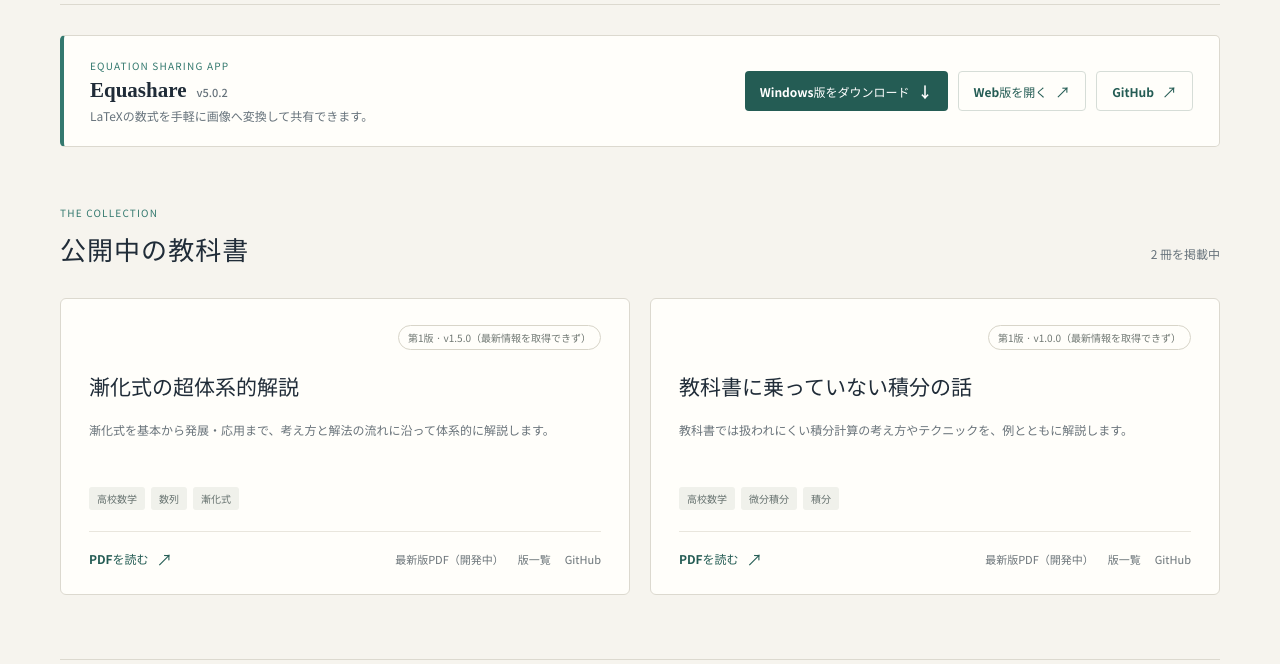
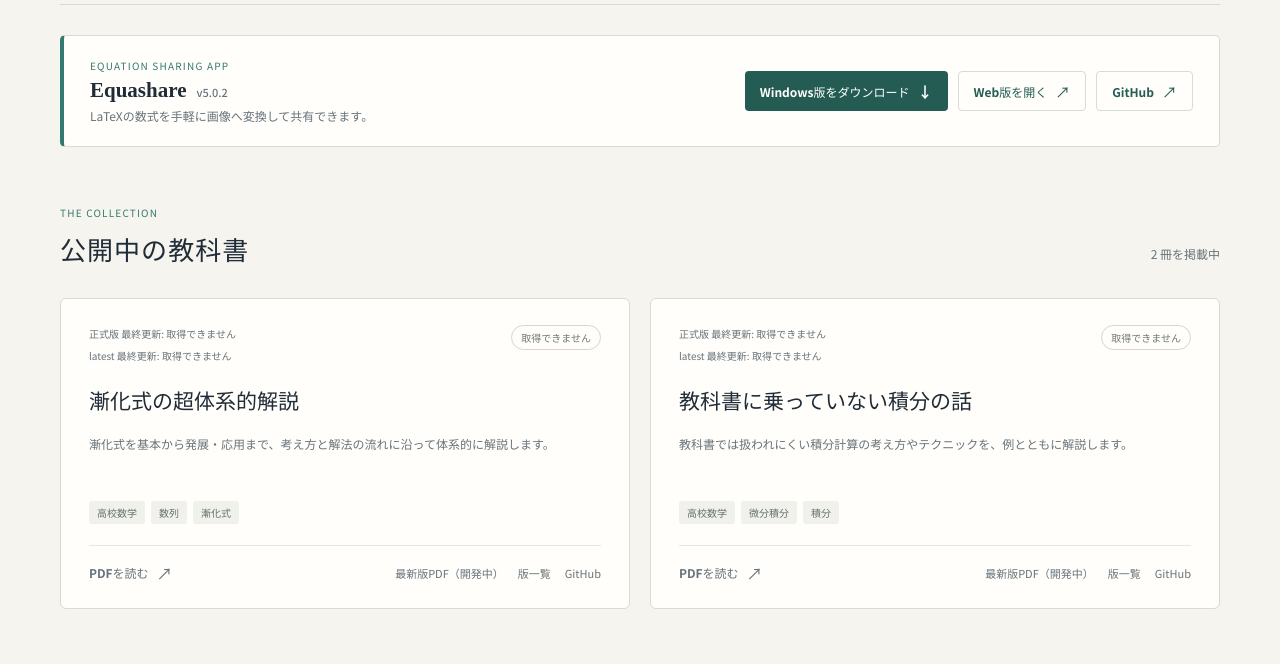
Before and after one commit to mas256/math-textbooks, a browser extension: page index.html in a window 1280 px wide. Shown: the part 81-745 px from the top of the page. Drawn offline with Linux system fonts and the light colour scheme; no server answers.

Commit message:
Use published Release metadata for PDF links, versions and update dates

```diff
--- a/app.js
+++ b/app.js
@@ -12,7 +12,8 @@ function createTextElement(tagName, className, text) {
 
 function externalLink(href, label, className, ariaLabel) {
   const link = document.createElement("a");
-  link.href = href;
+  if (href) link.href = href;
+  else link.setAttribute("aria-disabled", "true");
   link.target = "_blank";
   link.rel = "noopener noreferrer";
   link.textContent = label;
@@ -21,57 +22,39 @@ function externalLink(href, label, className, ariaLabel) {
   return link;
 }
 
-function versionedPdfUrl(pdfUrl, version) {
-  const url = new URL(pdfUrl);
-  if (version) url.searchParams.set("v", version);
-  return url.href;
-}
-
 function bookCard(book, index) {
   const article = document.createElement("article");
   article.className = "book-card";
-
-  const cardTop = document.createElement("div");
-  cardTop.className = "card-top";
-  const edition = createTextElement("span", "edition-label", "");
-  edition.append(document.createTextNode((book.edition || "版未登録") + " · "));
-  const version = createTextElement("span", "", "確認中…");
+  const cardTop = createTextElement("div", "card-top", "");
+  const dates = createTextElement("div", "update-dates", "");
+  for (const [kind, label] of [["release", "正式版"], ["latest", "latest"]]) {
+    const row = createTextElement("p", "update-date", label + " 最終更新: ");
+    const time = createTextElement("time", "", "確認中…");
+    time.id = kind + "-updated-" + index;
+    row.append(time);
+    dates.append(row);
+  }
+  const version = createTextElement("span", "release-label", "確認中…");
   version.id = "release-version-" + index;
-  edition.append(version);
-  cardTop.append(edition);
+  cardTop.append(dates, version);
 
   const title = createTextElement("h3", "", book.title || "書名未登録");
+  title.id = "book-title-" + index;
   const description = createTextElement("p", "description", book.description || "");
-
-  const tagList = document.createElement("ul");
-  tagList.className = "tag-list";
+  const tagList = createTextElement("ul", "tag-list", "");
   tagList.setAttribute("aria-label", "テーマ");
-  (book.tags || []).forEach((tag) => {
-    tagList.append(createTextElement("li", "", tag));
-  });
-
-  const actions = document.createElement("div");
-  actions.className = "card-actions";
-
-  const primaryLink = externalLink(versionedPdfUrl(book.pdf, book.version), "PDFを読む", "card-primary");
+  (book.tags || []).forEach((tag) => tagList.append(createTextElement("li", "", tag)));
+  const actions = createTextElement("div", "card-actions", "");
+  const primaryLink = externalLink(null, "PDFを読む", "card-primary");
   primaryLink.id = "release-pdf-" + index;
   const arrow = createTextElement("span", "", "↗");
   arrow.setAttribute("aria-hidden", "true");
   primaryLink.append(document.createTextNode(" "), arrow);
-
-  const secondaryLinks = document.createElement("div");
-  secondaryLinks.className = "card-secondary";
-  if (book.latest_pdf) {
-    secondaryLinks.append(externalLink(book.latest_pdf, "最新版PDF（開発中）"));
-  }
-  secondaryLinks.append(externalLink(book.releases, "版一覧"));
-  secondaryLinks.append(externalLink(
-    book.repository,
-    "GitHub",
-    "",
-    (book.title || "書籍") + "のRepository",
-  ));
-
+  const secondaryLinks = createTextElement("div", "card-secondary", "");
+  const latestLink = externalLink(null, "最新版PDF（開発中）");
+  latestLink.id = "latest-pdf-" + index;
+  secondaryLinks.append(latestLink, externalLink(book.releases, "版一覧"),
+    externalLink(book.repository, "GitHub", "", (book.title || "書籍") + "のRepository"));
   actions.append(primaryLink, secondaryLinks);
   article.append(cardTop, title, description, tagList, actions);
   return article;
@@ -83,70 +66,72 @@ function render() {
   grid.hidden = books.length === 0;
 }
 
-async function fetchLatestReleaseTag(repositoryUrl) {
-  const repository = new URL(repositoryUrl);
-  if (repository.protocol !== "https:" || repository.hostname.toLowerCase() !== "github.com") {
-    throw new Error("書籍のRepository URLがGitHub URLではありません");
-  }
-
-  const pathParts = repository.pathname.split("/").filter(Boolean);
-  if (pathParts.length !== 2) {
-    throw new Error("GitHub Repository URLの形式が正しくありません");
-  }
-
-  const owner = pathParts[0];
-  const repositoryName = pathParts[1].replace(/\.git$/i, "");
-  const apiUrl = "https://api.github.com/repos/"
-    + encodeURIComponent(owner) + "/"
-    + encodeURIComponent(repositoryName)
-    + "/releases/latest";
-  const response = await fetch(apiUrl, {
-    headers: { Accept: "application/vnd.github+json" },
-    cache: "no-cache",
-  });
-  if (!response.ok) {
-    throw new Error("GitHub Releases API: " + response.status);
-  }
-
-  const release = await response.json();
-  if (typeof release.tag_name !== "string" || !release.tag_name.trim()) {
-    throw new Error("最新Releaseにtag_nameがありません");
-  }
-  return release.tag_name.trim();
+function pdfUrl(site, info, development = false) {
+  // Encode the title as a filename, including characters such as # and %.
+  const url = new URL(encodeURIComponent(info.pdf), site);
+  if (development) url.searchParams.set("sha", info.sha256);
+  return url.href;
 }
 
-function showFallbackVersion(book, label) {
-  const fallback = typeof book.version === "string" ? book.version.trim() : "";
-  if (fallback) {
-    label.textContent = fallback + "（最新情報を取得できず）";
-  } else {
-    label.textContent = "版数を取得できません";
+function validateCatalog(catalog) {
+  if (catalog.schema_version !== 1 || typeof catalog.title !== "string" || !catalog.title) {
+    throw new Error("公開PDF情報の形式が正しくありません");
   }
-  label.setAttribute(
-    "aria-label",
-    fallback
-      ? fallback + "。GitHubから最新のリリース番号を取得できませんでした。"
-      : "GitHubから最新のリリース番号を取得できませんでした。",
-  );
+  if (!catalog.release) throw new Error("正式Release情報がありません");
+  for (const [kind, info] of [["release", catalog.release], ["latest", catalog.latest]]) {
+    if (!info) continue;
+    if (!/^v\d+\.\d+\.\d+$/.test(info.version)
+      || !/^[a-f0-9]{64}$/.test(info.sha256)
+      || !Number.isFinite(Date.parse(info.updated_at))) {
+      throw new Error("公開PDFのバージョン・日時・SHA-256が正しくありません");
+    }
+    const expected = (kind === "latest" ? "latest-" : "") + catalog.title + "-" + info.version + ".pdf";
+    if (info.pdf !== expected || /[\\/]/.test(info.pdf)) {
+      throw new Error("公開PDFのファイル名が正しくありません");
+    }
+  }
+  return catalog;
 }
 
-async function updateReleaseVersions() {
+function showUpdatedTime(element, value) {
+  element.dateTime = value;
+  element.textContent = new Intl.DateTimeFormat("ja-JP", {
+    timeZone: "Asia/Tokyo", year: "numeric", month: "2-digit", day: "2-digit",
+    hour: "2-digit", minute: "2-digit", hourCycle: "h23",
+  }).format(new Date(value)) + " JST";
+}
+
+async function updatePublications() {
   await Promise.all(books.map(async (book, index) => {
-    const label = document.getElementById("release-version-" + index);
-    if (!label) return;
-
+    const version = document.getElementById("release-version-" + index);
     try {
-      const tag = await fetchLatestReleaseTag(book.repository);
-      const pdfLink = document.getElementById("release-pdf-" + index);
-      if (pdfLink) pdfLink.href = versionedPdfUrl(book.pdf, tag);
-      label.textContent = tag;
-      label.title = "GitHubの最新公開Releaseから取得";
-      label.removeAttribute("aria-label");
+      const site = new URL(book.site);
+      if (site.protocol !== "https:") throw new Error("Pages URLはHTTPSで指定してください");
+      const response = await fetch(new URL("catalog.json", site), { cache: "no-store" });
+      if (!response.ok) throw new Error("公開PDF情報: " + response.status);
+      const catalog = validateCatalog(await response.json());
+      document.getElementById("book-title-" + index).textContent = catalog.title;
+      version.textContent = catalog.release.version;
+      version.title = "Pagesで配信中の正式Release";
+      for (const kind of ["release", "latest"]) {
+        const time = document.getElementById(kind + "-updated-" + index);
+        const link = document.getElementById(kind + "-pdf-" + index);
+        const info = catalog[kind];
+        if (info) {
+          showUpdatedTime(time, info.updated_at);
+          link.href = pdfUrl(site, info, kind === "latest");
+          link.removeAttribute("aria-disabled");
+        } else {
+          time.textContent = "未公開";
+          link.hidden = true;
+        }
+      }
     } catch (error) {
-      const pdfLink = document.getElementById("release-pdf-" + index);
-      if (pdfLink) pdfLink.href = versionedPdfUrl(book.pdf, book.version);
-      showFallbackVersion(book, label);
-      console.warn("最新Release番号を取得できませんでした:", book.repository, error);
+      version.textContent = "取得できません";
+      for (const kind of ["release", "latest"]) {
+        document.getElementById(kind + "-updated-" + index).textContent = "取得できません";
+      }
+      console.warn("公開PDF情報を取得できませんでした:", book.site, error);
     }
   }));
 }
@@ -160,7 +145,7 @@ async function loadBooks() {
     books = data;
     grid.setAttribute("aria-busy", "false");
     render();
-    void updateReleaseVersions();
+    void updatePublications();
   } catch (error) {
     console.error(error);
     grid.hidden = true;
--- a/books.json
+++ b/books.json
@@ -3,34 +3,26 @@
     "title": "漸化式の超体系的解説",
     "category": "数列・漸化式",
     "description": "漸化式を基本から発展・応用まで、考え方と解法の流れに沿って体系的に解説します。",
-    "edition": "第1版",
-    "version": "v1.5.0",
     "site": "https://mas256.github.io/zenkashiki-no-chotaikei-publishing/",
-    "pdf": "https://mas256.github.io/zenkashiki-no-chotaikei-publishing/book.pdf",
     "repository": "https://github.com/mas256/zenkashiki-no-chotaikei-publishing",
     "releases": "https://github.com/mas256/zenkashiki-no-chotaikei-publishing/releases",
     "tags": [
       "高校数学",
       "数列",
       "漸化式"
-    ],
-    "latest_pdf": "https://mas256.github.io/zenkashiki-no-chotaikei-publishing/latest.pdf"
+    ]
   },
   {
     "title": "教科書に乗っていない積分の話",
     "category": "微分・積分",
     "description": "教科書では扱われにくい積分計算の考え方やテクニックを、例とともに解説します。",
-    "edition": "第1版",
-    "version": "v1.0.0",
     "site": "https://mas256.github.io/textbook-not-in-textbook-integrals/",
-    "pdf": "https://mas256.github.io/textbook-not-in-textbook-integrals/book.pdf",
     "repository": "https://github.com/mas256/textbook-not-in-textbook-integrals",
     "releases": "https://github.com/mas256/textbook-not-in-textbook-integrals/releases",
     "tags": [
       "高校数学",
       "微分積分",
       "積分"
-    ],
-    "latest_pdf": "https://mas256.github.io/textbook-not-in-textbook-integrals/latest.pdf"
+    ]
   }
 ]
--- a/styles.css
+++ b/styles.css
@@ -60,8 +60,11 @@ h2 { margin-bottom: 0; font-family: var(--serif); font-size: 29px; font-weight:
 .book-grid { display: grid; grid-template-columns: repeat(2, minmax(0, 1fr)); gap: 20px; }
 .book-card { position: relative; display: flex; flex-direction: column; min-height: 285px; padding: 26px 28px 23px; border: 1px solid var(--line); border-radius: 6px; background: var(--white); transition: transform .2s ease, box-shadow .2s ease, border-color .2s ease; }
 .book-card:hover { transform: translateY(-3px); border-color: #b9c9c0; box-shadow: 0 14px 32px rgba(40,52,48,.08); }
-.card-top { display: flex; align-items: center; justify-content: flex-end; gap: 10px; min-height: 25px; margin-bottom: 22px; }
-.edition-label { padding: 4px 9px; border: 1px solid #d8d5c9; border-radius: 20px; color: #707873; font-size: 10px; white-space: nowrap; }
+.card-top { display: flex; align-items: flex-start; justify-content: space-between; flex-wrap: wrap; gap: 10px; min-height: 25px; margin-bottom: 22px; }
+.update-dates { display: flex; flex-direction: column; gap: 5px; color: var(--muted); font-size: 10px; line-height: 1.7; }
+.update-date { margin: 0; }
+.release-label { padding: 4px 9px; border: 1px solid #d8d5c9; border-radius: 20px; color: #707873; font-size: 10px; white-space: nowrap; }
+a[aria-disabled="true"] { color: var(--muted); cursor: default; }
 .book-card h3 { max-width: 500px; margin: 0 0 13px; font-family: var(--serif); font-size: 21px; font-weight: 600; line-height: 1.6; }
 .book-card .description { min-height: 48px; margin: 0 0 20px; color: #69737a; font-size: 12px; line-height: 1.9; }
 .tag-list { display: flex; flex-wrap: wrap; gap: 6px; margin: auto 0 21px; padding: 0; list-style: none; }
```
Also changed, not shown: 2 other files.
